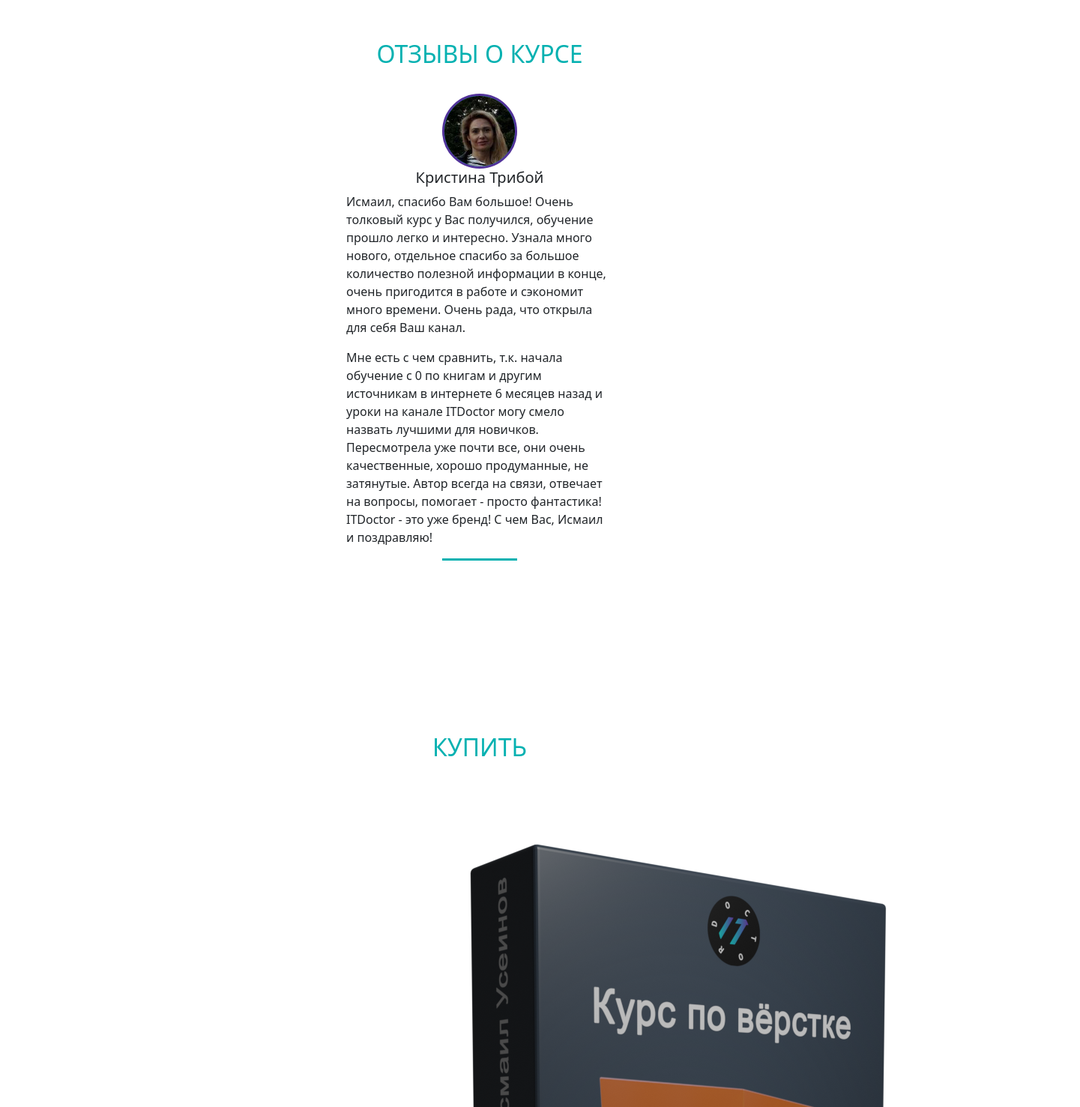
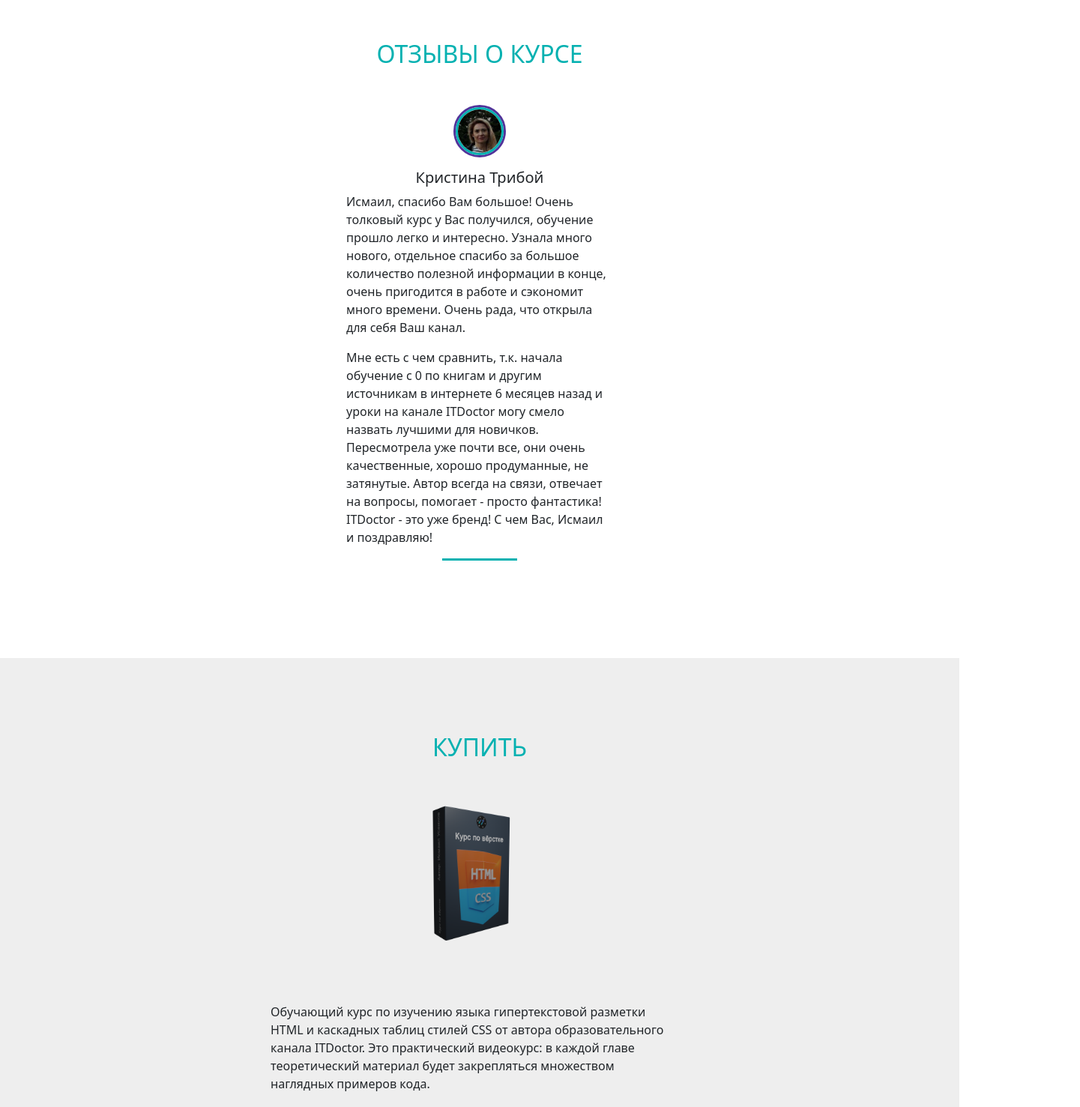
Before and after one commit to VasKaleev/Webwebsite_bootstrap5, a plain HTML site: page index.html in a window 1280 px wide. Shown: the part 4900-6377 px from the top of the page at 75% size, 1441 px wide, since content can reach past the window. Drawn offline with Linux system fonts and the light colour scheme; grey boxes are pictures that could not be loaded.

Commit message:
Исправляю style.css

```diff
--- a/css/style.css
+++ b/css/style.css
@@ -85,7 +85,8 @@ footer {
 /* О курсе */
 .about,
 .schedule,
-.reviews {
+.reviews,
+.buy {
   background-color: #eee;
 }
 
@@ -145,12 +146,13 @@ footer {
 
 /* Отзывы о курсе*/
 .itd_otz {
-  background-color: var(--color1);
-  border-radius: 50%;
-  max-width: 100px;
-  border-style: solid;
-  border-width: 3px;
-  border-color: var(--color2);
+ /*  background-color: var(--color1); */
+  border-radius: 50% !important;
+  /* max-width: 100px; */
+  border: 3px solid var(--color1);
+}
+.buy img {
+  width: 200px;
 }
 
 /* Цвет */
```
